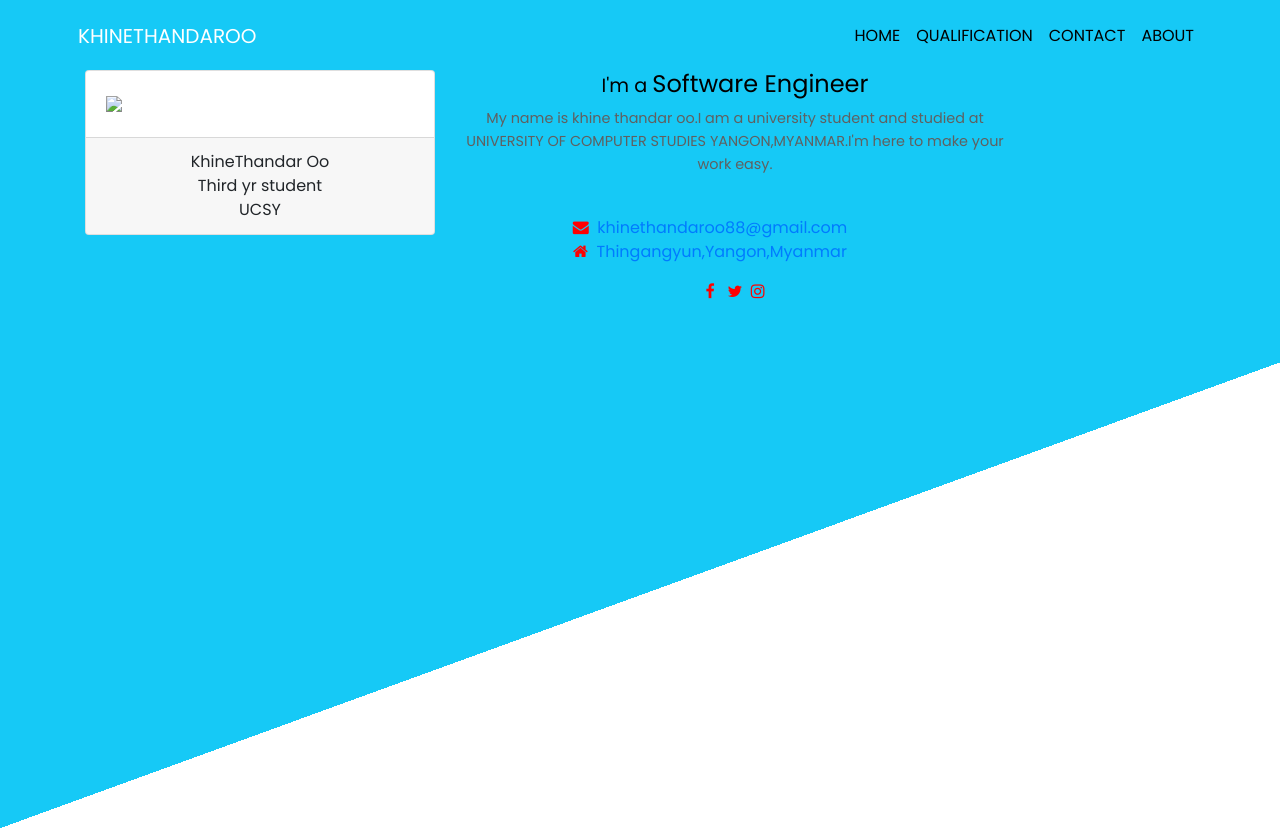
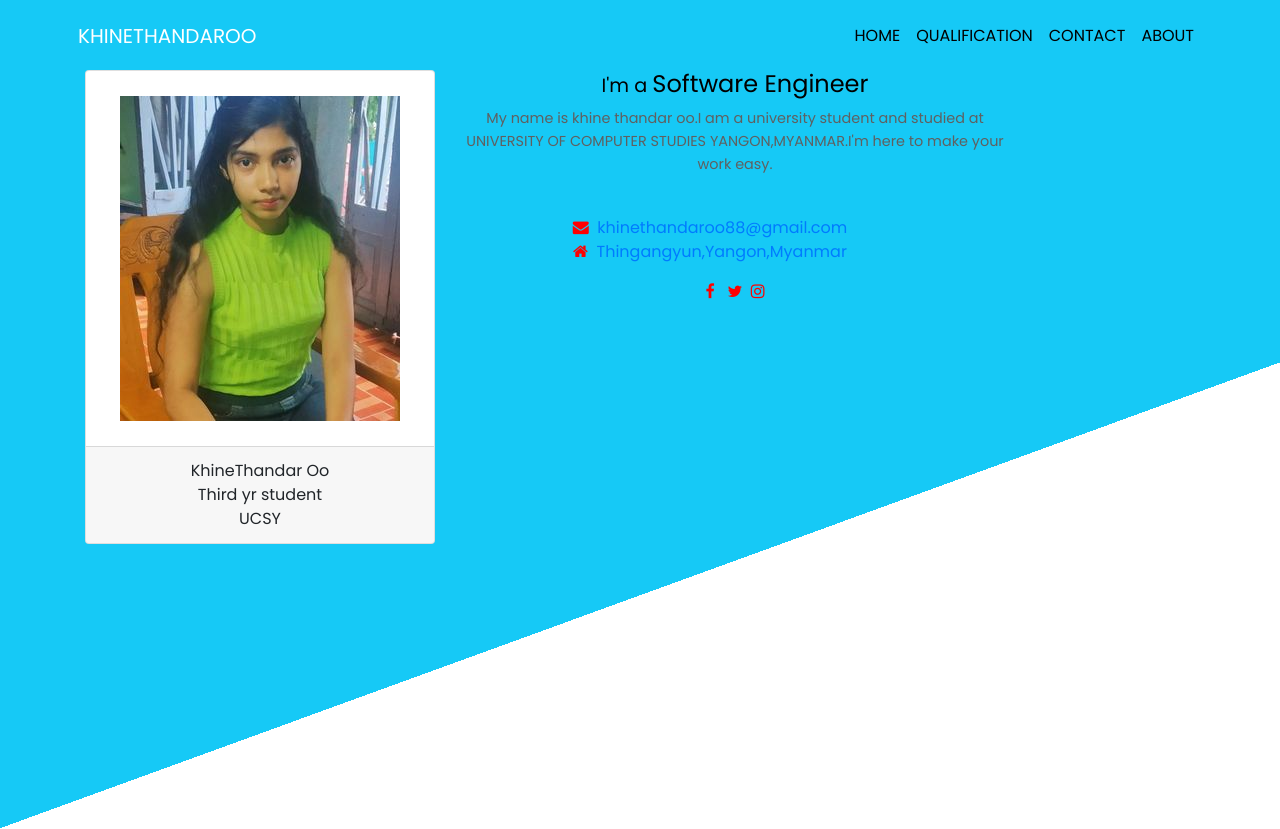
Before and after one commit to KhineThandarOo88/abouthandar, a plain HTML site: page index.html in a window 1280 px wide. Shown: the top 829 px of the page. Drawn offline with nearby package versions, Linux system fonts and the light colour scheme.

Commit message:
Update index.html

```diff
--- a/index.html
+++ b/index.html
@@ -60,7 +60,7 @@
                     <div class="col-lg-4 col-12">
                         <div class="card text-center">
                             <div class="card-body">
-                                <img src="images/khineprofile.jpg" class="alldevices">
+                                <img src="../khineprofile.jpg" class="alldevices">
                             </div>
                             <div class="card-footer">
                                 <li>KhineThandar Oo</li>
```
